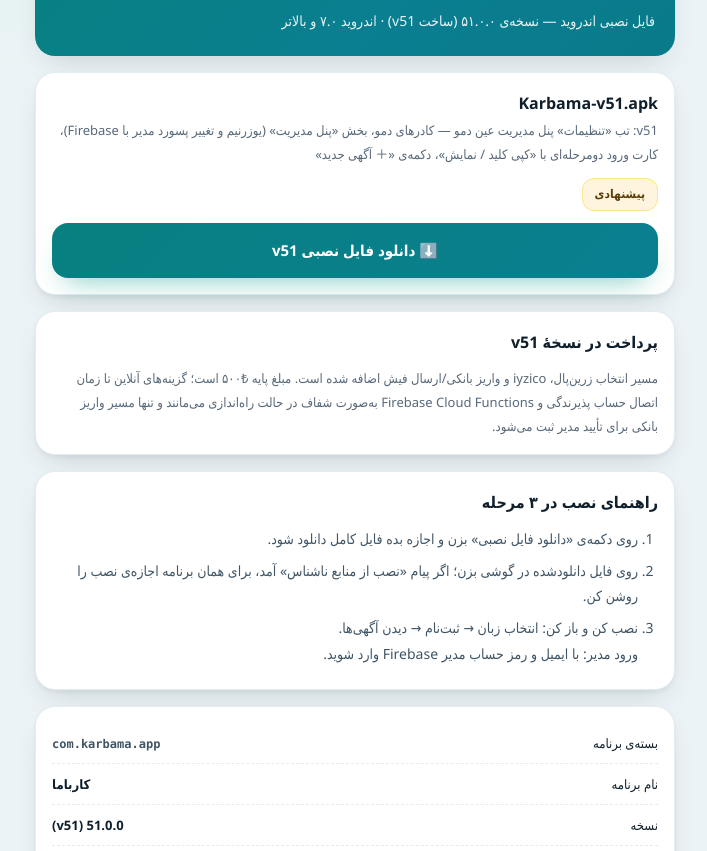
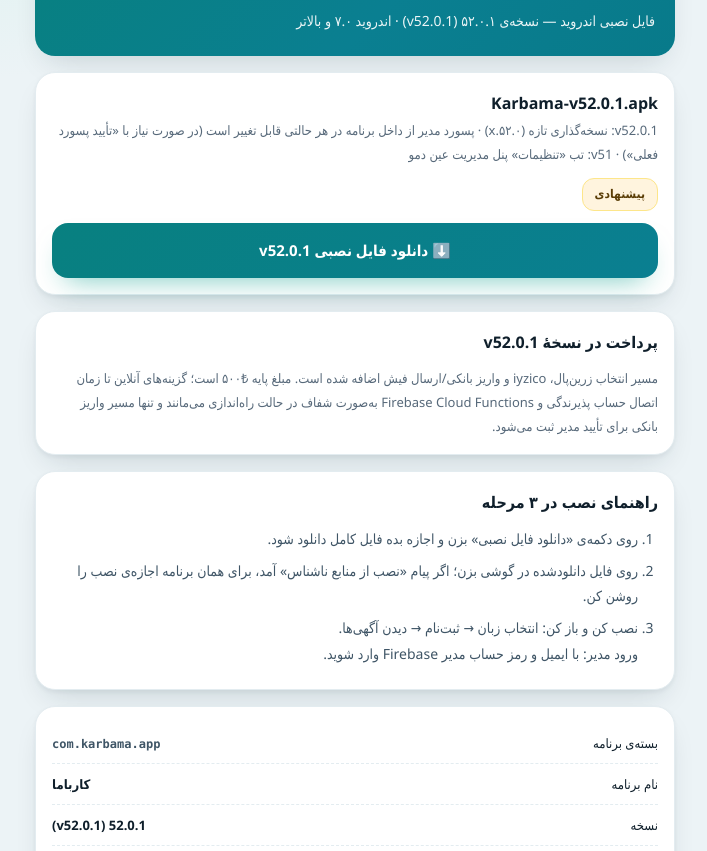
Before and after one commit to ntgalaxy1/karbama34, a plain HTML site: page download/index.html in a window 1280 px wide. Shown: the part 79-930 px from the top of the page, without its empty margins (285-992 px from the left). Drawn offline with Linux system fonts and the light colour scheme.

Commit message:
v52.0.1 released (Latest, verified identical); index.html → v52.0.1

```diff
--- a/download/index.html
+++ b/download/index.html
@@ -59,22 +59,22 @@
 
   <div class="head">
     <h1>دانلود کارباما 📱</h1>
-    <p>فایل نصبی اندروید — نسخه‌ی ۵۱.۰.۰ (ساخت v51) · اندروید ۷.۰ و بالاتر</p>
+    <p>فایل نصبی اندروید — نسخه‌ی ۵۲.۰.۱ (v52.0.1) · اندروید ۷.۰ و بالاتر</p>
   </div>
 
   <div class="card">
     <div class="row">
       <div>
-        <div class="name">Karbama-v51.apk</div>
-        <div class="meta">v51: تب «تنظیمات» پنل مدیریت عین دمو — کادرهای دمو، بخش «پنل مدیریت» (یوزرنیم و تغییر پسورد مدیر با Firebase)، کارت ورود دومرحله‌ای با «کپی کلید / نمایش»، دکمه‌ی «＋ آگهی جدید»</div>
+        <div class="name">Karbama-v52.0.1.apk</div>
+        <div class="meta">v52.0.1: نسخه‌گذاری تازه (۵۲.۰.x) · پسورد مدیر از داخل برنامه در هر حالتی قابل تغییر است (در صورت نیاز با «تأیید پسورد فعلی») · v51: تب «تنظیمات» پنل مدیریت عین دمو</div>
       </div>
       <span class="badge">پیشنهادی</span>
     </div>
-    <a class="btn" href="Karbama-v51.apk" download>⬇️ دانلود فایل نصبی v51</a>
+    <a class="btn" href="Karbama-v52.0.1.apk" download>⬇️ دانلود فایل نصبی v52.0.1</a>
   </div>
 
   <div class="card">
-    <div class="name" style="margin-bottom:8px">پرداخت در نسخهٔ v51</div>
+    <div class="name" style="margin-bottom:8px">پرداخت در نسخهٔ v52.0.1</div>
     <div class="meta">مسیر انتخاب زرین‌پال، iyzico و واریز بانکی/ارسال فیش اضافه شده است. مبلغ پایه ₺۵۰۰ است؛ گزینه‌های آنلاین تا زمان اتصال حساب پذیرندگی و Firebase Cloud Functions به‌صورت شفاف در حالت راه‌اندازی می‌مانند و تنها مسیر واریز بانکی برای تأیید مدیر ثبت می‌شود.</div>
   </div>
 
@@ -91,9 +91,9 @@
   <div class="card">
     <div class="kv"><span>بسته‌ی برنامه</span><b><code>com.karbama.app</code></b></div>
     <div class="kv"><span>نام برنامه</span><b>کارباما</b></div>
-    <div class="kv"><span>نسخه</span><b>51.0.0 (v51)</b></div>
+    <div class="kv"><span>نسخه</span><b>52.0.1 (v52.0.1)</b></div>
     <div class="kv"><span>اندروید لازم</span><b>۷.۰ به بالا (API 24+)</b></div>
-    <div class="kv"><span>md5 نسخه‌ی نهایی</span><b><code>212ea8154315a5ad2db17d4d50807369</code></b></div>
+    <div class="kv"><span>md5 نسخه‌ی نهایی</span><b><code>3ed728353bba5ca17b6d783ca8abc7b0</code></b></div>
     <div class="kv"><span>امضا</span><b>✅ امضای v2 دارد (کلید آزمایشی)</b></div>
   </div>
 
```
